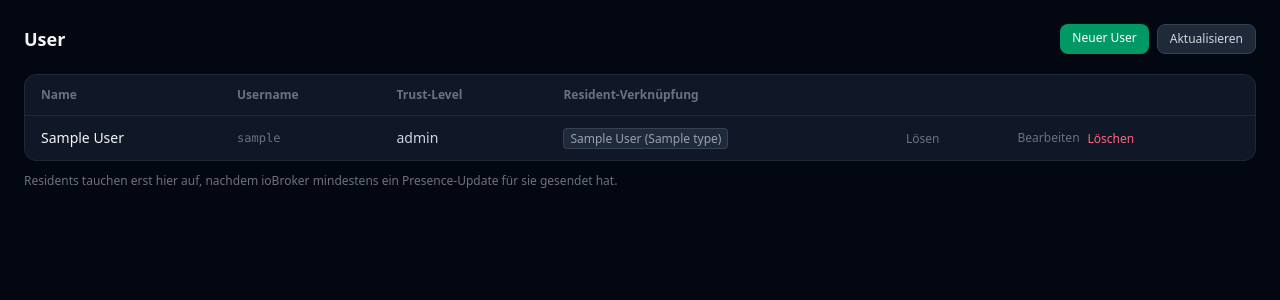
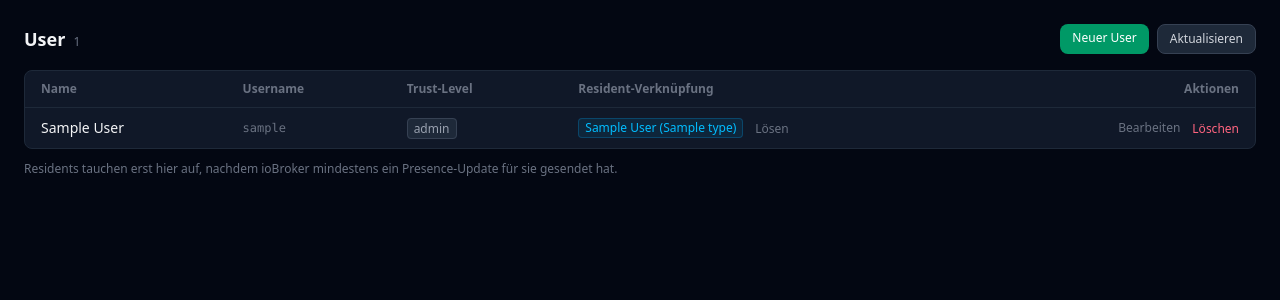
Before and after one commit to NurPech/hannah-webui, a Flask app: template hannah_webui/templates/users.html in a window 1280 px wide. Shown: the top 300 px of the page. Run offline with Flask 3, Linux system fonts and the light colour scheme; the template is opened without the code that fills it: most values are stand-ins (such as "Sample title", 1, 10 or a date in 2020); style sheets or scripts are compiled from the project's sources.

Commit message:
Release v2.3.3-public

```diff
--- a/hannah_webui/templates/users.html
+++ b/hannah_webui/templates/users.html
@@ -2,8 +2,11 @@
 {% from "_macros.html" import pill %}
 {% block title %}User{% endblock %}
 {% block content %}
-<div class="flex items-center justify-between mb-5">
-  <h2 class="text-lg font-semibold text-gray-100">User</h2>
+<div class="flex items-center justify-between mb-4">
+  <div class="flex items-baseline gap-2">
+    <h2 class="text-lg font-semibold text-gray-100">User</h2>
+    <span class="text-xs text-gray-500">{{ users|length }}</span>
+  </div>
   <div class="flex gap-2">
     <a href="{{ url_for('users.create_user') }}"
        class="bg-emerald-600 hover:bg-emerald-500 text-white rounded-lg px-3 py-1.5 text-xs font-medium transition-colors">Neuer User</a>
@@ -12,28 +15,33 @@
   </div>
 </div>
 
-<div class="bg-gray-900 rounded-xl border border-gray-800 overflow-hidden">
+<div class="bg-gray-900 rounded-lg border border-gray-800 overflow-hidden">
   {% if users %}
   <table class="w-full text-sm hidden sm:table">
     <thead>
       <tr class="border-b border-gray-800 text-gray-500 text-xs">
-        <th class="text-left px-4 py-3">Name</th>
-        <th class="text-left px-4 py-3">Username</th>
-        <th class="text-left px-4 py-3">Trust-Level</th>
-        <th class="text-left px-4 py-3">Resident-Verknüpfung</th>
-        <th class="px-4 py-3"></th>
-        <th class="px-4 py-3"></th>
+        <th class="text-left px-4 py-2.5">Name</th>
+        <th class="text-left px-4 py-2.5">Username</th>
+        <th class="text-left px-4 py-2.5">Trust-Level</th>
+        <th class="text-left px-4 py-2.5">Resident-Verknüpfung</th>
+        <th class="text-right px-4 py-2.5">Aktionen</th>
       </tr>
     </thead>
     <tbody>
       {% for row in users %}
       <tr class="border-b border-gray-800/50 last:border-0 hover:bg-gray-800/30">
-        <td class="px-4 py-3 text-gray-100">{{ row.user.display_name }}</td>
-        <td class="px-4 py-3 font-mono text-xs text-gray-500">{{ row.user.user_name }}</td>
-        <td class="px-4 py-3 text-gray-300">{{ row.user.trust_level }}</td>
-        <td class="px-4 py-3">
+        <td class="px-4 py-2.5 text-gray-100">{{ row.user.display_name }}</td>
+        <td class="px-4 py-2.5 font-mono text-xs text-gray-500">{{ row.user.user_name }}</td>
+        <td class="px-4 py-2.5">{{ pill(row.user.trust_level) }}</td>
+        <td class="px-4 py-2.5">
           {% if row.resident %}
-            {{ pill(row.resident.display_name ~ ' (' ~ row.resident.type ~ ')') }}
+            <div class="flex items-center gap-2">
+              {{ pill(row.resident.display_name ~ ' (' ~ row.resident.type ~ ')', 'sky') }}
+              <form method="post" action="{{ url_for('users.unlink_resident', user_id=row.user.id) }}"
+                    onsubmit="return confirm('Verknüpfung für {{ row.user.display_name }} lösen?')">
+                <button class="text-xs text-gray-500 hover:text-rose-400 transition-colors">Lösen</button>
+              </form>
+            </div>
           {% else %}
             <form method="post" action="{{ url_for('users.link_resident', user_id=row.user.id) }}" class="flex gap-1">
               <select name="resident_id" required
@@ -47,16 +55,8 @@
             </form>
           {% endif %}
         </td>
-        <td class="px-4 py-3">
-          {% if row.resident %}
-          <form method="post" action="{{ url_for('users.unlink_resident', user_id=row.user.id) }}"
-                onsubmit="return confirm('Verknüpfung für {{ row.user.display_name }} lösen?')">
-            <button class="text-xs text-gray-500 hover:text-rose-400 transition-colors">Lösen</button>
-          </form>
-          {% endif %}
-        </td>
-        <td class="px-4 py-3">
-          <div class="flex items-center gap-2">
+        <td class="px-4 py-2.5">
+          <div class="flex items-center justify-end gap-3">
             <a href="{{ url_for('users.edit_user', user_id=row.user.id) }}" class="text-xs text-gray-500 hover:text-blue-400 transition-colors">Bearbeiten</a>
             <form method="post" action="{{ url_for('users.delete_user', user_id=row.user.id) }}"
                   onsubmit="return confirm('User {{ row.user.display_name }} ({{ row.user.user_name }}) wirklich löschen?')">
@@ -84,11 +84,11 @@
           </form>
         </div>
       </div>
-      <div class="mt-3 text-xs text-gray-500">Trust-Level: <span class="text-gray-300">{{ row.user.trust_level }}</span></div>
+      <div class="mt-3 flex items-center gap-2 text-xs text-gray-500">Trust-Level {{ pill(row.user.trust_level) }}</div>
       <div class="mt-2">
         {% if row.resident %}
           <div class="flex items-center gap-2">
-            {{ pill(row.resident.display_name ~ ' (' ~ row.resident.type ~ ')') }}
+            {{ pill(row.resident.display_name ~ ' (' ~ row.resident.type ~ ')', 'sky') }}
             <form method="post" action="{{ url_for('users.unlink_resident', user_id=row.user.id) }}"
                   onsubmit="return confirm('Verknüpfung für {{ row.user.display_name }} lösen?')">
               <button class="text-xs text-gray-500 hover:text-rose-400 transition-colors">Lösen</button>
```
Also changed, not shown: hannah_webui/templates/settings.html (+23 -20 lines), CHANGELOG.md.
